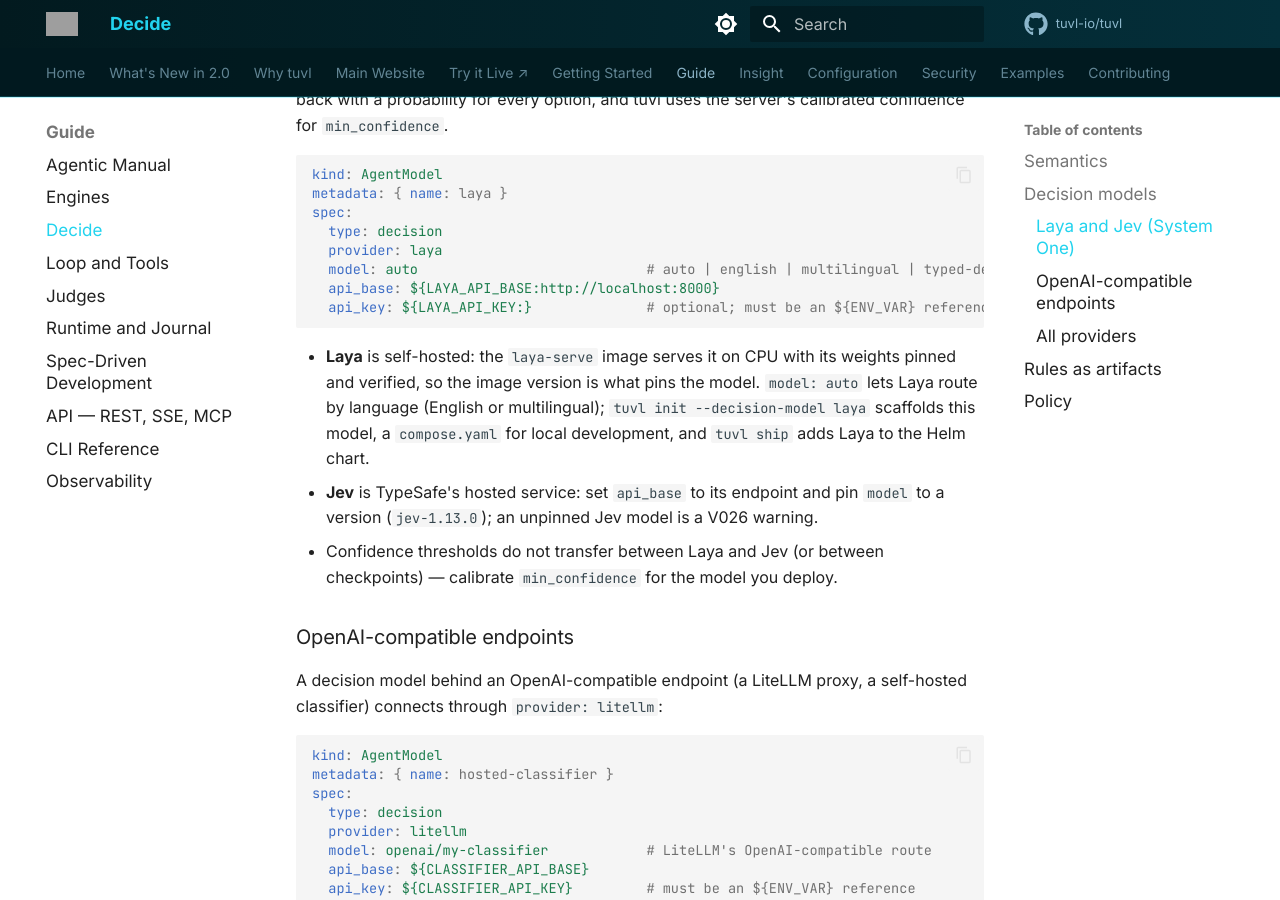
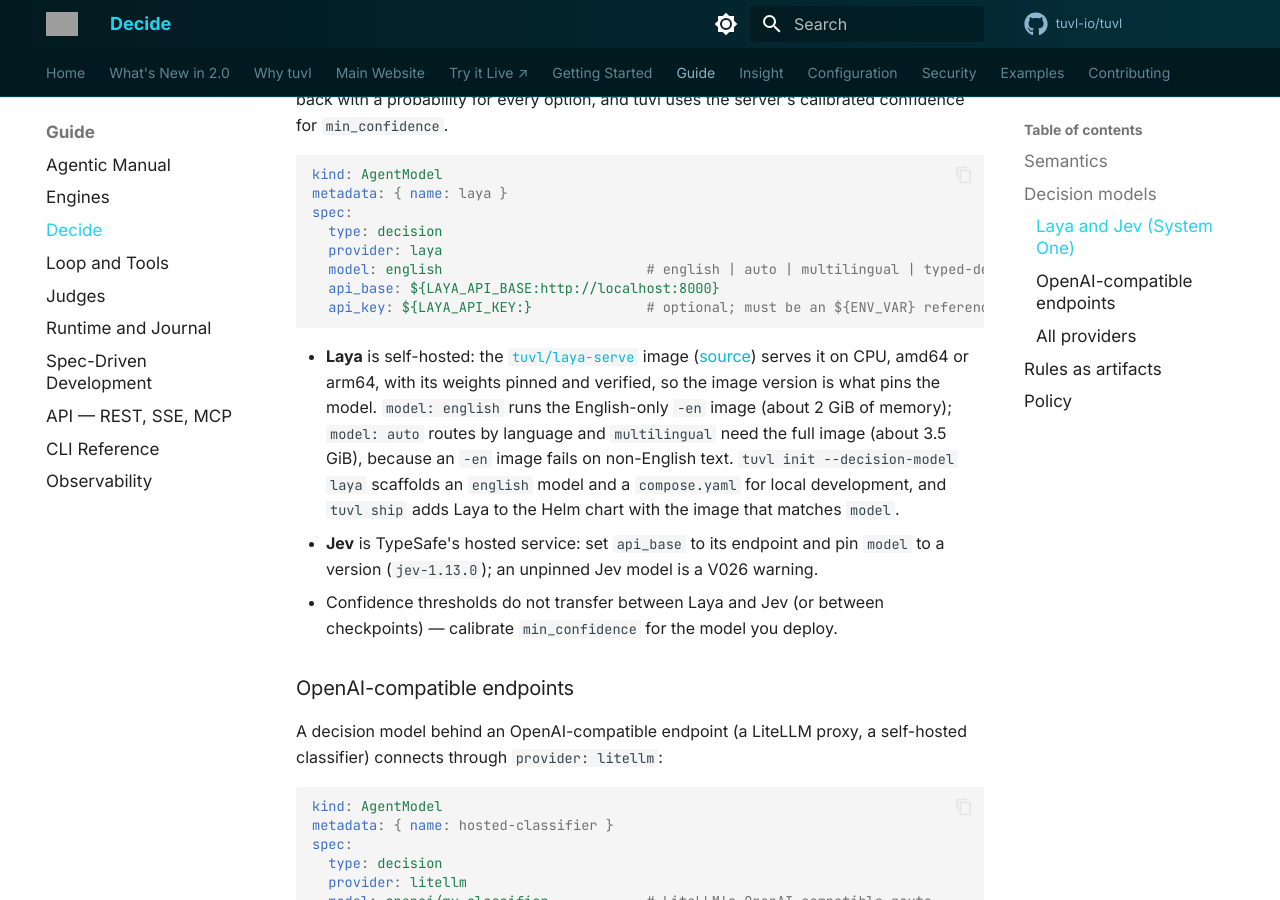
Before and after one commit to tuvl-io/docs, an MkDocs documentation site: the page built from docs/internals/decide.md, in a window 1280 px wide and 900 px high, scrolled down 2021 px. Built offline with MkDocs 1.6.1 and Material for MkDocs 9.7.7, drawn with Linux system fonts in a browser that asks for light colours; comment, search, counter and statistics services are not loaded; grey boxes are pictures that could not be loaded.

Commit message:
docs: 2.0.0b2, Laya -en image, examples on the default branch
- install the 2.0.0b2 beta (installation, index, what's new)
- Laya: the -en and full images, model: english default, ship picks the image
- mirror the engine's decide.md
- examples: 2.0 projects are on the default branch; drop the version2 clone

````diff
--- a/docs/internals/decide.md
+++ b/docs/internals/decide.md
@@ -69,15 +69,18 @@ metadata: { name: laya }
 spec:
   type: decision
   provider: laya
-  model: auto                            # auto | english | multilingual | typed-decisions
+  model: english                         # english | auto | multilingual | typed-decisions
   api_base: ${LAYA_API_BASE:http://localhost:8000}
   api_key: ${LAYA_API_KEY:}              # optional; must be an ${ENV_VAR} reference
 ```
 
-- **Laya** is self-hosted: the `laya-serve` image serves it on CPU with its weights pinned and
-  verified, so the image version is what pins the model. `model: auto` lets Laya route by
-  language (English or multilingual); `tuvl init --decision-model laya` scaffolds this model, a
-  `compose.yaml` for local development, and `tuvl ship` adds Laya to the Helm chart.
+- **Laya** is self-hosted: the [`tuvl/laya-serve`](https://hub.docker.com/r/tuvl/laya-serve) image
+  ([source](https://github.com/tuvl-io/laya-serve)) serves it on CPU, amd64 or arm64, with its
+  weights pinned and verified, so the image version is what pins the model. `model: english` runs
+  the English-only `-en` image (about 2 GiB of memory); `model: auto` routes by language and
+  `multilingual` need the full image (about 3.5 GiB), because an `-en` image fails on non-English
+  text. `tuvl init --decision-model laya` scaffolds an `english` model and a `compose.yaml` for
+  local development, and `tuvl ship` adds Laya to the Helm chart with the image that matches `model`.
 - **Jev** is TypeSafe's hosted service: set `api_base` to its endpoint and pin `model` to a version
   (`jev-1.13.0`); an unpinned Jev model is a V026 warning.
 - Confidence thresholds do not transfer between Laya and Jev (or between checkpoints) — calibrate
````
Also changed, not shown: docs/configuration/agents.md (+13 -1 lines), docs/examples/example-projects.md (+5 -6 lines), docs/getting-started/installation.md (+4 -4 lines), docs/index.md (+1 -1 lines), docs/whats-new.md (+1 -1 lines).
